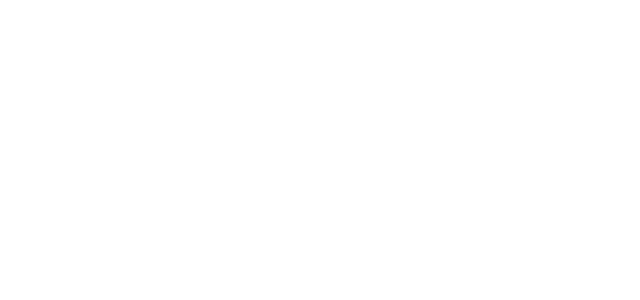
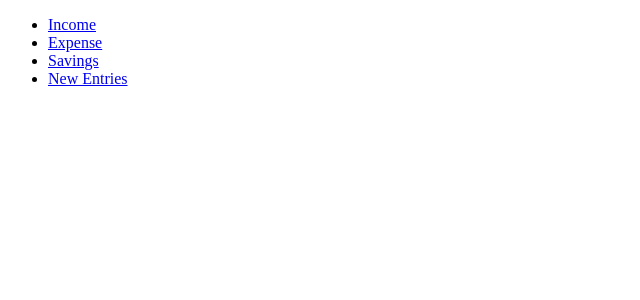
Before and after one commit to 7vTr0x7/Redux, a React (Vite) app in the folder RX2.4_CW1/: page / in a window 1280 px wide. Shown: the top 300 px of the page, without its empty margins (0-640 px from the left). Built offline with nearby package versions, Linux system fonts and the light colour scheme.

Commit message:
RX2.4_CW1 - Routes

```diff
--- a/RX2.4_CW1/package.json
+++ b/RX2.4_CW1/package.json
@@ -13,6 +13,7 @@
     "react": "^18.3.1",
     "react-dom": "^18.3.1",
     "react-redux": "^9.1.2",
+    "react-router-dom": "^6.25.1",
     "redux": "^5.0.1"
   },
   "devDependencies": {
--- a/RX2.4_CW1/src/App.jsx
+++ b/RX2.4_CW1/src/App.jsx
@@ -1,7 +1,38 @@
 import React from "react";
+import { BrowserRouter as Router, Routes, Route, Link } from "react-router-dom";
+import Income from "./pages/Income";
+import Expense from "./pages/Expense";
+import Savings from "./pages/Savings";
+import IncomeExpenseForm from "./pages/IncomeExpenseForm";
 
 const App = () => {
-  return <></>;
+  return (
+    <>
+      <Router>
+        <ul>
+          <li>
+            <Link to="/income">Income</Link>
+          </li>
+          <li>
+            <Link to="/expense">Expense</Link>
+          </li>
+          <li>
+            <Link to="/savings">Savings</Link>
+          </li>
+          <li>
+            <Link to="/">New Entries</Link>
+          </li>
+        </ul>
+
+        <Routes>
+          <Route path="/income" element={<Income />} />
+          <Route path="/expense" element={<Expense />} />
+          <Route path="/savings" element={<Savings />} />
+          <Route path="/" element={<IncomeExpenseForm />} />
+        </Routes>
+      </Router>
+    </>
+  );
 };
 
 export default App;
```
Also changed, not shown: 1 other file (tests, documents, lock files or other folders).
